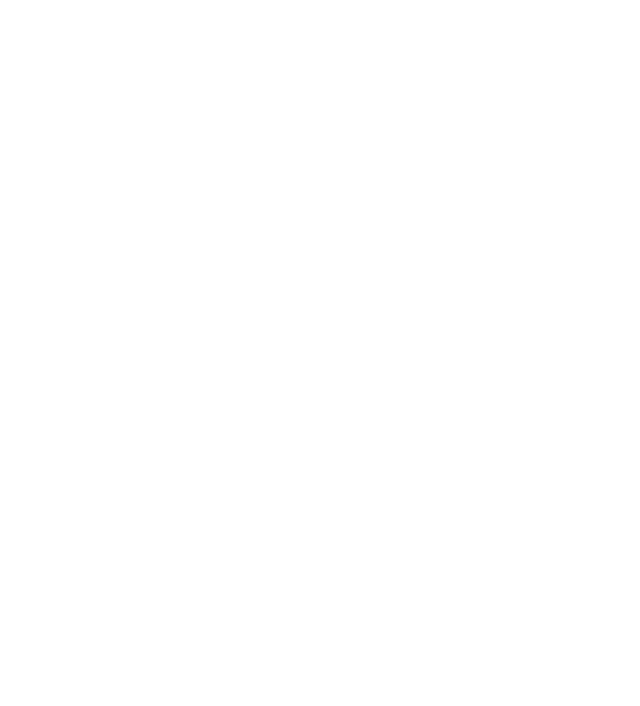
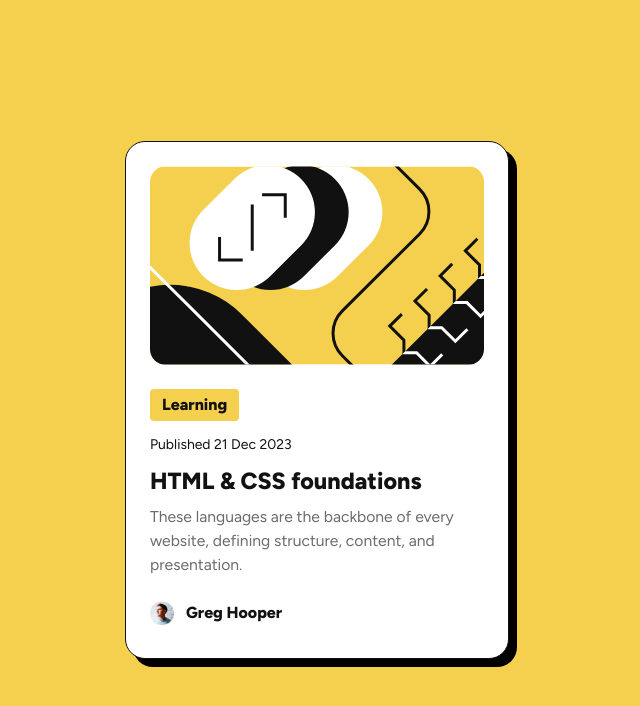
Before and after one commit to andreamartz/blog-preview-card, a Next.js app: page / in a window 1280 px wide. Shown: the top 706 px of the page, without its empty margins (323-963 px from the left). Built offline with nearby package versions, Linux system fonts and the light colour scheme.

Commit message:
Display the instance of the card

```diff
--- a/app/page.tsx
+++ b/app/page.tsx
@@ -1,10 +1,18 @@
-import Image from "next/image";
+import BlogPreviewCard from "./components/BlogPreviewCard/BlogPreviewCard";
+import styles from "./Home.module.css";
 
 export default function Home() {
   return (
-    <div>
+    <div className={styles.container}>
       <main>
-
+        <BlogPreviewCard
+          tag="Learning"
+          date="2023-12-21"
+          title="HTML & CSS foundations"
+          description="These languages are the backbone of every website, defining structure, content, and presentation."
+          name="Greg Hooper"
+          avatar="/images/image-avatar.webp"
+        />
       </main>
     </div>
   );
```
